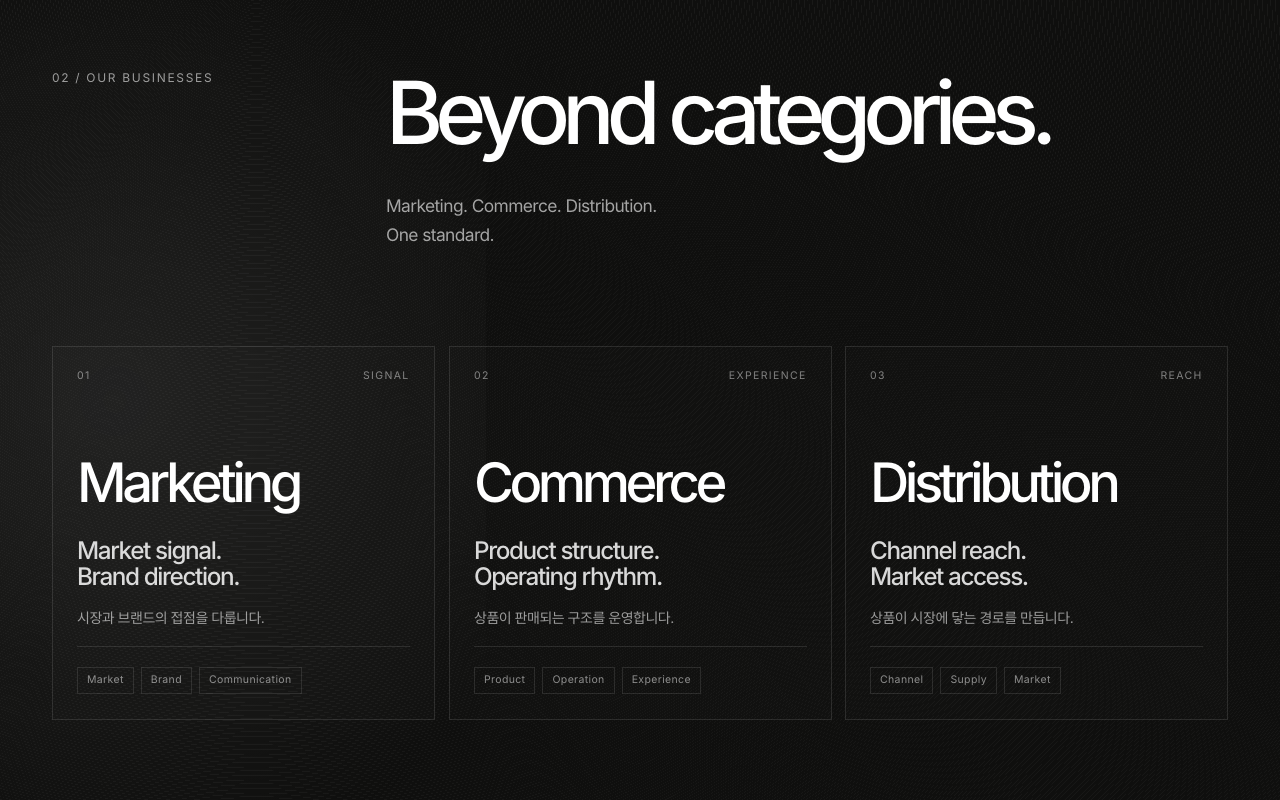
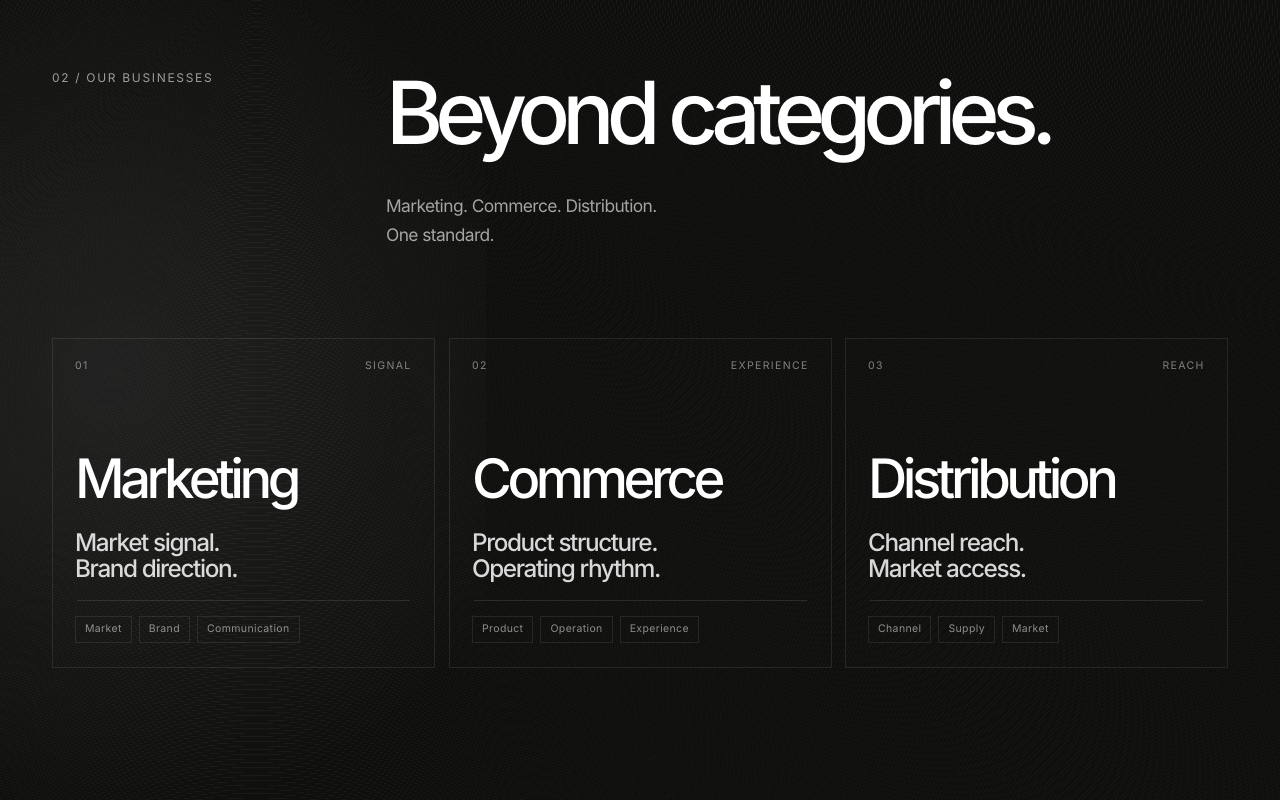
Before and after one commit to hnmspace/website, a Next.js app: page / in a window 1280 px wide. Shown: the part 1980-2780 px from the top of the page. Built offline with nearby package versions, Linux system fonts and the light colour scheme.

Commit message:
Add files via upload

```diff
--- a/app/globals.css
+++ b/app/globals.css
@@ -240,11 +240,11 @@ nav a:hover::after { transform: scaleX(1); }
   gap: 92px;
   align-items: start;
 }
-.statement-head { position: sticky; top: 118px; }
+.statement-head { position: sticky; top: 104px; }
 h1 {
-  margin: 56px 0 0;
+  margin: 48px 0 0;
   max-width: 1080px;
-  font-size: clamp(58px, 7.6vw, 126px);
+  font-size: clamp(64px, 8.2vw, 138px);
   line-height: 0.94;
   letter-spacing: -0.09em;
   font-weight: 510;
@@ -418,7 +418,7 @@ h2 {
   word-break: keep-all;
 }
 .business-grid {
-  margin-top: 96px;
+  margin-top: 88px;
   display: grid;
   grid-template-columns: repeat(3, minmax(0, 1fr));
   gap: 14px;
@@ -426,12 +426,12 @@ h2 {
   z-index: 1;
 }
 .business-card {
-  min-height: 374px;
+  min-height: 330px;
   display: flex;
   flex-direction: column;
-  padding: 24px 24px 25px;
-  border: 1px solid rgba(255,255,255,0.105);
-  background: rgba(255,255,255,0.012);
+  padding: 22px 22px 24px;
+  border: 1px solid rgba(255,255,255,0.085);
+  background: rgba(255,255,255,0.008);
   position: relative;
   overflow: hidden;
   transition:
@@ -455,7 +455,7 @@ h2 {
   position: absolute;
   left: 24px;
   right: 24px;
-  bottom: 72px;
+  bottom: 66px;
   height: 1px;
   background: rgba(255,255,255,0.105);
   transform: scaleX(0);
@@ -467,9 +467,9 @@ h2 {
 .business-card:nth-child(2) { transition-delay: 80ms; }
 .business-card:nth-child(3) { transition-delay: 160ms; }
 .business-card:hover {
-  transform: translateY(-3px);
+  transform: translateY(-2px);
   border-color: rgba(255,255,255,0.2);
-  background: rgba(255,255,255,0.018);
+  background: rgba(255,255,255,0.014);
 }
 .business-card:hover::before { opacity: 1; }
 .business-card-top {
@@ -498,7 +498,7 @@ h2 {
 }
 .business-card-headline {
   display: block;
-  margin: 28px 0 0;
+  margin: 24px 0 0;
   color: rgba(255,255,255,0.84);
   font-size: clamp(21px, 1.9vw, 30px);
   line-height: 1.08;
@@ -507,20 +507,10 @@ h2 {
   position: relative;
   z-index: 1;
 }
-.business-card p {
-  margin: 18px 0 0;
-  color: rgba(255,255,255,0.58);
-  font-size: clamp(14px, 1.02vw, 16px);
-  line-height: 1.64;
-  letter-spacing: -0.035em;
-  word-break: keep-all;
-  position: relative;
-  z-index: 1;
-}
 .business-card ul {
   list-style: none;
   padding: 0;
-  margin: 36px 0 0;
+  margin: 34px 0 0;
   display: flex;
   flex-wrap: wrap;
   gap: 7px;
@@ -529,7 +519,7 @@ h2 {
 }
 .business-card li {
   padding: 7px 9px 8px;
-  border: 1px solid rgba(255,255,255,0.105);
+  border: 1px solid rgba(255,255,255,0.085);
   color: rgba(255,255,255,0.52);
   font-size: 10.5px;
   line-height: 1;
@@ -537,15 +527,15 @@ h2 {
 }
 
 
-.field-section { padding: 184px 0 196px; }
+.field-section { padding: 168px 0 178px; }
 .field-lines { margin-top: 74px; border-top: 1px solid var(--line); overflow: hidden; }
 .field-lines[data-reveal] { transform: none; }
 .field-row {
   display: grid;
-  grid-template-columns: minmax(0, 1fr) minmax(260px, 0.35fr);
-  gap: 36px;
+  grid-template-columns: minmax(0, 1fr) minmax(300px, 0.42fr);
+  gap: 30px;
   align-items: end;
-  padding: 30px 0 34px;
+  padding: 24px 0 28px;
   border-bottom: 1px solid var(--line);
   transform: translate3d(-26px, 0, 0);
   opacity: 0;
@@ -560,7 +550,7 @@ h2 {
 .field-lines.is-visible .field-row:nth-child(3) { transition-delay: 220ms; }
 .field-row:hover { padding-left: 12px; border-bottom-color: rgba(17,17,17,0.28); }
 .field-row strong {
-  font-size: clamp(56px, 9vw, 148px);
+  font-size: clamp(52px, 8.2vw, 132px);
   line-height: 0.92;
   letter-spacing: -0.09em;
   font-weight: 510;
@@ -573,7 +563,7 @@ h2 {
 }
 .field-note {
   max-width: 700px;
-  margin: 64px 0 0 auto;
+  margin: 52px 0 0 auto;
   color: #393631;
   font-size: clamp(19px, 2vw, 29px);
   line-height: 1.62;
@@ -627,6 +617,16 @@ h2 {
   position: relative;
   z-index: 1;
 }
+
+.contact-links[data-reveal] {
+  filter: none;
+  transform: translate3d(0, 14px, 0);
+  transition-duration: 760ms;
+}
+.contact-links[data-reveal].is-visible {
+  filter: none;
+}
+
 .contact-links {
   margin-top: 76px;
   display: flex;
@@ -636,7 +636,7 @@ h2 {
   z-index: 1;
 }
 .contact-links a {
-  border: 1px solid currentColor;
+  border: 1px solid rgba(255,255,255,0.72);
   padding: 17px 22px 18px;
   font-size: clamp(16px, 1.45vw, 22px);
   letter-spacing: -0.035em;
@@ -737,11 +737,10 @@ footer img { display: block; height: 22px; width: auto; max-width: none; object-
 
 @media (min-width: 921px) and (max-width: 1120px) {
   .business-grid { gap: 12px; }
-  .business-card { min-height: 352px; padding: 22px; }
+  .business-card { min-height: 312px; padding: 22px; }
   .business-card h3 { font-size: clamp(36px, 4.25vw, 50px); }
   .business-card-headline { font-size: clamp(20px, 2.35vw, 25px); }
-  .business-card p { font-size: 14px; }
-}
+  }
 
 @media (min-width: 921px) and (max-width: 1180px) {
   .work-head h2 { font-size: clamp(54px, 6.2vw, 78px); }
@@ -786,8 +785,7 @@ footer img { display: block; height: 22px; width: auto; max-width: none; object-
   .business-card { min-height: 286px; padding: 22px 20px 22px; }
   .business-card h3 { margin-top: 62px; font-size: clamp(38px, 12vw, 56px); }
   .business-card-headline { margin-top: 22px; font-size: clamp(22px, 6.4vw, 30px); }
-  .business-card p { min-height: auto; margin-top: 16px; }
-  .business-card ul { margin-top: 28px; gap: 6px; }
+    .business-card ul { margin-top: 28px; gap: 6px; }
   .business-card li { font-size: 10px; padding: 6px 8px 7px; }
   .business-card::after { left: 20px; right: 20px; bottom: 64px; }
   .field-lines { margin-top: 54px; }
--- a/app/layout.tsx
+++ b/app/layout.tsx
@@ -7,7 +7,7 @@ export const metadata: Metadata = {
     default: 'HNM SPACE | Built to Endure',
     template: '%s | HNM SPACE',
   },
-  description: 'HNM SPACE는 마케팅, 커머스, 유통을 기반으로 장기적 관점의 사업 구조를 만들어가는 기업 그룹입니다.',
+  description: 'Marketing. Commerce. Distribution.',
   keywords: ['HNM SPACE', '에이치엔엠스페이스', 'Built to Endure', '마케팅', '커머스', '유통', '기업 그룹'],
   alternates: {
     canonical: '/',
@@ -25,7 +25,7 @@ export const metadata: Metadata = {
   },
   openGraph: {
     title: 'HNM SPACE | Built to Endure',
-    description: 'Built to Endure. Marketing. Commerce. Distribution.',
+    description: 'Marketing. Commerce. Distribution.',
     url: '/',
     siteName: 'HNM SPACE',
     locale: 'ko_KR',
@@ -42,7 +42,7 @@ export const metadata: Metadata = {
   twitter: {
     card: 'summary_large_image',
     title: 'HNM SPACE | Built to Endure',
-    description: 'Built to Endure. Marketing. Commerce. Distribution.',
+    description: 'Marketing. Commerce. Distribution.',
     images: ['/og-image.png'],
   },
   robots: {
--- a/app/page.tsx
+++ b/app/page.tsx
@@ -6,7 +6,6 @@ const businesses = [
     title: 'Marketing',
     label: 'Signal',
     headline: <>Market signal.<br />Brand direction.</>,
-    text: '시장과 브랜드의 접점을 다룹니다.',
     points: ['Market', 'Brand', 'Communication'],
   },
   {
@@ -14,7 +13,6 @@ const businesses = [
     title: 'Commerce',
     label: 'Experience',
     headline: <>Product structure.<br />Operating rhythm.</>,
-    text: '상품이 판매되는 구조를 운영합니다.',
     points: ['Product', 'Operation', 'Experience'],
   },
   {
@@ -22,7 +20,6 @@ const businesses = [
     title: 'Distribution',
     label: 'Reach',
     headline: <>Channel reach.<br />Market access.</>,
-    text: '상품이 시장에 닿는 경로를 만듭니다.',
     points: ['Channel', 'Supply', 'Market'],
   },
 ]
@@ -110,7 +107,6 @@ export default function Home() {
               </div>
               <h3>{item.title}</h3>
               <strong className="business-card-headline">{item.headline}</strong>
-              <p>{item.text}</p>
               <ul aria-label={`${item.title} scope`}>
                 {item.points.map((point) => (
                   <li key={point}>{point}</li>
```
Also changed, not shown: public/og-image.png, 1 other file (tests, documents, lock files or other folders).
